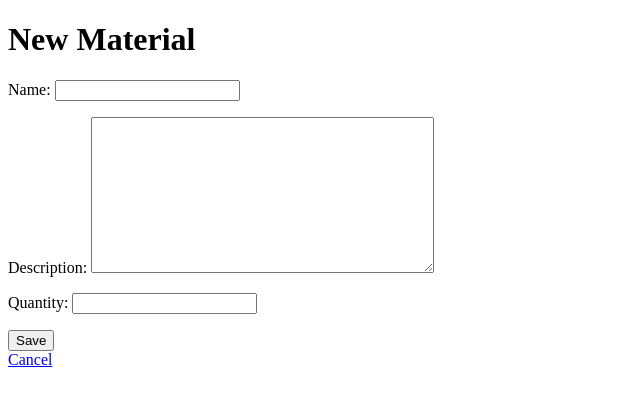
After one commit to hanfadan/dika_xls_v4, a Django app: page /materials/new/ in a window 1280 px wide. The commit adds this page. Shown: the top 406 px of the page, without its empty margins (0-640 px from the left). Run offline with Django 5.2, Linux system fonts and the light colour scheme.

Commit message:
create new skeleton

```diff
--- a/myapp/forms.py
+++ b/myapp/forms.py
@@ -1,5 +1,5 @@
 from django import forms
-from .models import UploadedFile
+from .models import UploadedFile, Material
 
 class UploadFileForm(forms.ModelForm):
     file1 = forms.FileField(label='File Pertama')
@@ -24,3 +24,8 @@ class UploadFileForm(forms.ModelForm):
 
         if file1.size > 10 * 1024 * 1024 or file2.size > 10 * 1024 * 1024:
             raise forms.ValidationError("Ukuran file terlalu besar. Maksimum 10 MB diizinkan.")
+
+class MaterialForm(forms.ModelForm):
+    class Meta:
+        model = Material
+        fields = ['name', 'description', 'quantity']
--- a/myapp/models.py
+++ b/myapp/models.py
@@ -1,4 +1,5 @@
 from django.db import models
+from django.contrib.auth.models import AbstractUser
 
 class UploadedFile(models.Model):
     file = models.FileField(upload_to='uploads/')
@@ -13,3 +14,43 @@ class ResultCompareData(models.Model):
     Src_Trgt_Qty_AUoM = models.CharField(max_length=100)
     Source_Handling_Unit = models.CharField(max_length=100)
     Hasil_Perbandingan = models.CharField(max_length=100)
+
+class User(AbstractUser):
+    ROLE_CHOICES = (
+        ('supervisor', 'Supervisor'),
+        ('production', 'Production Staff'),
+        ('warehouse', 'Warehouse Staff'),
+    )
+    role = models.CharField(max_length=20, choices=ROLE_CHOICES)
+
+    groups = models.ManyToManyField(
+        'auth.Group',
+        related_name='myapp_user_set',  # Tambahkan related_name
+        blank=True,
+        help_text='The groups this user belongs to.',
+        verbose_name='groups',
+    )
+    user_permissions = models.ManyToManyField(
+        'auth.Permission',
+        related_name='myapp_user_set',  # Tambahkan related_name
+        blank=True,
+        help_text='Specific permissions for this user.',
+        verbose_name='user permissions',
+    )
+
+class Material(models.Model):
+    name = models.CharField(max_length=100)
+    description = models.TextField()
+    quantity = models.IntegerField()
+
+    def __str__(self):
+        return self.name
+
+class MaterialRequest(models.Model):
+    material = models.ForeignKey(Material, on_delete=models.CASCADE)
+    requester = models.ForeignKey(User, on_delete=models.CASCADE)
+    request_date = models.DateTimeField(auto_now_add=True)
+    status = models.CharField(max_length=20, default='pending')
+
+    def __str__(self):
+        return f"{self.material.name} requested by {self.requester.username}"
--- /dev/null
+++ b/myapp/templates/myapp/material_form.html
@@ -0,0 +1,15 @@
+<!DOCTYPE html>
+<html>
+<head>
+    <title>{% if form.instance.pk %}Edit{% else %}New{% endif %} Material</title>
+</head>
+<body>
+    <h1>{% if form.instance.pk %}Edit{% else %}New{% endif %} Material</h1>
+    <form method="post">
+        {% csrf_token %}
+        {{ form.as_p }}
+        <button type="submit">Save</button>
+    </form>
+    <a href="{% url 'material_list' %}">Cancel</a>
+</body>
+</html>
--- a/myapp/urls.py
+++ b/myapp/urls.py
@@ -1,9 +1,16 @@
 from django.urls import path
 from . import views
+from django.contrib import admin
+from django.urls import path, include
 
 urlpatterns = [
+    path('admin/', admin.site.urls),
     path('', views.upload_file, name='index'),  # Contoh pola URL untuk halaman beranda
     path('download/', views.download_comparison_excel, name='download_comparison_excel'),
     path('download/data', views.download_full_data, name='download_full_data'),
-
+    path('materials/', views.material_list, name='material_list'),
+    path('materials/<int:pk>/', views.material_detail, name='material_detail'),
+    path('materials/new/', views.material_create, name='material_create'),
+    path('materials/<int:pk>/edit/', views.material_edit, name='material_edit'),
+    path('materials/<int:pk>/delete/', views.material_delete, name='material_delete'),
 ]
--- a/myapp/views.py
+++ b/myapp/views.py
@@ -1,63 +1,38 @@
 import pandas as pd
-from django.shortcuts import render
+from django.shortcuts import render, get_object_or_404, redirect
 from django.core.files.storage import FileSystemStorage
 from django.conf import settings
-from .forms import UploadFileForm
+from .forms import UploadFileForm, MaterialForm
 from django.http import HttpResponse
-from .models import ResultCompareData
-import numpy as np
-
-import pandas as pd
+from .models import ResultCompareData, Material
 import numpy as np
 
 def compare_excel_files(file1_path, file2_path):
     try:
-        # Membaca data dari file pertama
         df1 = pd.read_excel(file1_path, sheet_name='Recap', usecols=['HU', 'QTY'])
-
-        # Membaca data dari file kedua
         df2 = pd.read_excel(file2_path, usecols=['Src Trgt Qty AUoM', 'Source Handling Unit'])
-
-        # Mengubah DataFrame menjadi array untuk perbandingan
-        arr_df1 = df1.astype(str).to_numpy()  # Mengonversi ke string
-        arr_df2 = df2.astype(str).to_numpy()  # Mengonversi ke string
-
-        # Membuat array untuk menyimpan hasil perbandingan
+        arr_df1 = df1.astype(str).to_numpy()
+        arr_df2 = df2.astype(str).to_numpy()
         comparison_result = []
 
-        # Looping melalui setiap baris di arr_df1 untuk mencocokkan dengan arr_df2
         for row1 in arr_df1:
-            hu1 = row1[0]  # HU dari arr_df1
-            qty1 = row1[1] # QTY dari arr_df1
-
-            # Jika HU dari df1 adalah 0, NaN, atau kosong, abaikan
+            hu1 = row1[0]
+            qty1 = row1[1]
             if hu1 in ['0', 'NaN', '']:
                 continue
-
-            # Mencari apakah HU dari arr_df1 ada di kolom "Source Handling Unit" di arr_df2
             matching_row_indices = np.where(arr_df2[:, 1] == hu1)[0]
-
             if len(matching_row_indices) == 0:
-                # Jika tidak ditemukan HU yang cocok di df2
                 comparison_result.append([hu1, qty1, '', '', 'Tidak ditemukan'])
-
             for index in matching_row_indices:
-                source_handling_unit = arr_df2[index][1]  # Source Handling Unit dari arr_df2
-                qty2 = arr_df2[index][0]  # Src Trgt Qty AUoM dari arr_df2
-
-                # Membandingkan nilai QTY
+                source_handling_unit = arr_df2[index][1]
+                qty2 = arr_df2[index][0]
                 result = 'Cocok' if qty1 == qty2 else 'Tidak Cocok'
-
-                # Menambahkan hasil perbandingan ke array comparison_result
                 comparison_result.append([hu1, qty1, qty2, source_handling_unit, result])
 
-        # Jika tidak ada data yang cocok ditemukan
         if len(comparison_result) == 0:
             comparison_result.append(['', '', '', '', 'Tidak ditemukan'])
 
-        # Membuat DataFrame dari array comparison_result
         compared_data = pd.DataFrame(comparison_result, columns=['HU', 'QTY', 'Src_Trgt_Qty_AUoM', 'Source_Handling_Unit', 'Hasil_Perbandingan'])
-
         return compared_data
     except Exception as e:
         print("Error:", e)
@@ -69,22 +44,13 @@ def upload_file(request):
         if form.is_valid():
             uploaded_file1 = request.FILES['file1']
             uploaded_file2 = request.FILES['file2']
-
-            # Menyimpan kedua file yang diunggah
             fs = FileSystemStorage(location=settings.MEDIA_ROOT)
             filename1 = fs.save(uploaded_file1.name, uploaded_file1)
             filename2 = fs.save(uploaded_file2.name, uploaded_file2)
-
-            # Melakukan perbandingan kedua file
             file1_path = fs.path(filename1)
             file2_path = fs.path(filename2)
             compared_data = compare_excel_files(file1_path, file2_path)
 
-            # Menghapus kedua file yang diunggah dari sistem penyimpanan
-            # fs.delete(filename1)
-            # fs.delete(filename2)
-
-            # Menyimpan data perbandingan ke database
             for index, row in compared_data.iterrows():
                 result = ResultCompareData(
                     HU=row['HU'],
@@ -95,45 +61,65 @@ def upload_file(request):
                 )
                 result.save()
 
-             # Simpan data perbandingan dalam sesi
             request.session['compared_data'] = compared_data.to_dict(orient='records')
-
-            # Mengirimkan hasil perbandingan ke template
             return render(request, 'myapp/result.html', {'compared_data': compared_data})
     else:
         form = UploadFileForm()
     return render(request, 'myapp/upload.html', {'form': form})
 
 def download_comparison_excel(request):
-    # Dapatkan data perbandingan dari sesi
     compared_data = request.session.get('compared_data')
-
-    # Buat DataFrame dari data perbandingan
     df = pd.DataFrame(compared_data)
-
-    # Simpan DataFrame ke file Excel (XLSX)
     output_file = 'comparison_results.xlsx'
     df.to_excel(output_file, index=False)
-
-    # Baca file Excel dan kirimkan sebagai respons HTTP
     with open(output_file, 'rb') as file:
         response = HttpResponse(file.read(), content_type='application/vnd.openxmlformats-officedocument.spreadsheetml.sheet')
         response['Content-Disposition'] = f'attachment; filename={output_file}'
         return response
 
 def download_full_data(request):
-    # Ambil semua data dari database
     all_data = ResultCompareData.objects.all()
-
-    # Buat DataFrame dari data
     df = pd.DataFrame(list(all_data.values()))
-
-    # Simpan DataFrame ke file Excel (XLSX)
     output_file = 'full_data_results.xlsx'
     df.to_excel(output_file, index=False)
-
-    # Baca file Excel dan kirimkan sebagai respons HTTP
     with open(output_file, 'rb') as file:
         response = HttpResponse(file.read(), content_type='application/vnd.openxmlformats-officedocument.spreadsheetml.sheet')
         response['Content-Disposition'] = f'attachment; filename={output_file}'
         return response
+
+# Fungsi CRUD Material
+def material_list(request):
+    materials = Material.objects.all()
+    return render(request, 'myapp/material_list.html', {'materials': materials})
+
+def material_detail(request, pk):
+    material = get_object_or_404(Material, pk=pk)
+    return render(request, 'myapp/material_detail.html', {'material': material})
+
+def material_create(request):
+    if request.method == 'POST':
+        form = MaterialForm(request.POST)
+        if form.is_valid():
+            form.save()
+            return redirect('material_list')
+    else:
+        form = MaterialForm()
+    return render(request, 'myapp/material_form.html', {'form': form})
+
+def material_edit(request, pk):
+    material = get_object_or_404(Material, pk=pk)
+    if request.method == 'POST':
+        form = MaterialForm(request.POST, instance=material)
+        if form.is_valid():
+            form.save()
+            return redirect('material_list')
+    else:
+        form = MaterialForm(instance=material)
+    return render(request, 'myapp/material_form.html', {'form': form})
+
+def material_delete(request, pk):
+    material = get_object_or_404(Material, pk=pk)
+    if request.method == 'POST':
+        material.delete()
+        return redirect('material_list')
+    return render(request, 'myapp/material_confirm_delete.html', {'material': material})
```
Also changed, not shown: myapp/templates/myapp/material_confirm_delete.html (added, +14 -0 lines), myapp/templates/myapp/material_detail.html (added, +12 -0 lines), myapp/templates/myapp/material_list.html (added, +19 -0 lines), myapp/templates/myapp/result.html (+1 -6 lines), myapp/templates/myapp/upload.html (+5 -3 lines), myapp/migrations/0001_initial.py, myapp/migrations/0002_resultcomparedata.py (deleted), myapp/migrations/0003_alter_resultcomparedata_qty_and_more.py (deleted).
